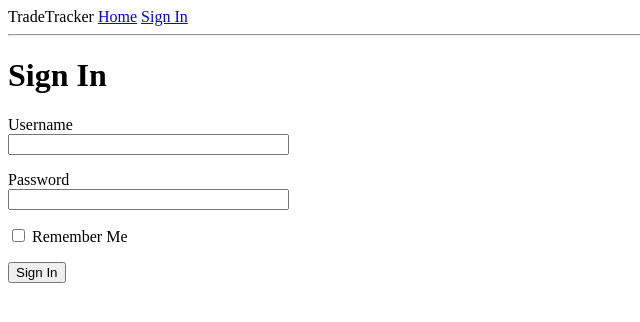
After one commit to tmarketin/TradeTrackerInFlask, a Flask app: page /login in a window 1280 px wide. The commit adds this page. Shown: the top 322 px of the page, without its empty margins (0-640 px from the left). Run offline with Flask 2, Linux system fonts and the light colour scheme.

Commit message:
Chapter 3, user login and input validation

```diff
--- a/app/__init__.py
+++ b/app/__init__.py
@@ -1,5 +1,7 @@
 from flask import Flask
+from config import Config
 
 appInstance = Flask(__name__)
+appInstance.config.from_object(Config)
 
 from app import routes
--- /dev/null
+++ b/app/forms.py
@@ -0,0 +1,9 @@
+from flask_wtf import FlaskForm
+from wtforms import StringField, PasswordField, BooleanField, SubmitField
+from wtforms.validators import DataRequired
+
+class LoginForm(FlaskForm):
+    username = StringField('Username', validators = [DataRequired()])
+    password = PasswordField('Password', validators = [DataRequired()])
+    rememberMe = BooleanField('Remember Me')
+    submit = SubmitField('Sign In')
--- a/app/routes.py
+++ b/app/routes.py
@@ -1,5 +1,6 @@
 from app import appInstance
-from flask import render_template
+from flask import render_template, flash, redirect, url_for
+from app.forms import LoginForm
 
 @appInstance.route('/')
 @appInstance.route('/index')
@@ -18,6 +19,17 @@ def index():
     ]
     return render_template('index.html', title="Home", people=people)
 
+@appInstance.route('/login', methods = ['GET', 'POST'])
+def login():
+    formInstance  = LoginForm()
+    if formInstance.validate_on_submit():
+        flash('Login requested for user {}, rememberMe = {}'.format(
+            formInstance.username.data, formInstance.rememberMe.data)
+            )
+        return redirect(url_for('index'))
+
+    return render_template('login.html', title = 'Sign In', form = formInstance)
+
 @appInstance.route('/jsontest')
 def jsonTest():
     people = {
--- a/app/templates/base.html
+++ b/app/templates/base.html
@@ -7,8 +7,20 @@
       {% endif %}
     </head>
     <body>
-        <div>TradeTracker <a href="/index">Home</a></div>
+        <div>TradeTracker
+            <a href="{{ url_for('index') }}">Home</a>
+            <a href="{{ url_for('login') }}">Sign In</a>
+        </div>
         <hr>
+        {% with messages = get_flashed_messages() %}
+            {% if messages %}
+                <ul>
+                    {% for message in messages %}
+                        <li>{{ message }}</li>
+                    {% endfor %}
+                </ul>
+            {% endif %}
+        {% endwith %}
         {% block content %}{% endblock %}
     </body>
 </html>
--- /dev/null
+++ b/app/templates/login.html
@@ -0,0 +1,25 @@
+{% extends 'base.html' %}
+
+{% block content %}
+    <h1>Sign In</h1>
+    <form action="" method="post" novalidate>
+        {{ form.hidden_tag() }}
+        <p>
+            {{ form.username.label }}<br>
+            {{ form.username(size = 32) }} <br>
+            {% for error in form.username.errors %}
+                <span style="color: red;">[{{ error }}]</span>
+            {% endfor %}
+        </p>
+        <p>
+            {{ form.password.label }}<br>
+            {{ form.password(size = 32) }}<br>
+            {% for error in form.password.errors %}
+                <span style="color: red;">[{{ error }}]</span>
+            {% endfor %}
+        </p>
+        <p>{{ form.rememberMe() }} {{ form.rememberMe.label }}</p>
+        <p>{{ form.submit() }}</p>
+    </form>
+
+{% endblock content %}
--- /dev/null
+++ b/config.py
@@ -0,0 +1,4 @@
+import os
+
+class Config(object):
+    SECRET_KEY = os.environ.get('SECRET_KEY') or 'some-hardcoded-value'
```
Also changed, not shown: 1 other file.
